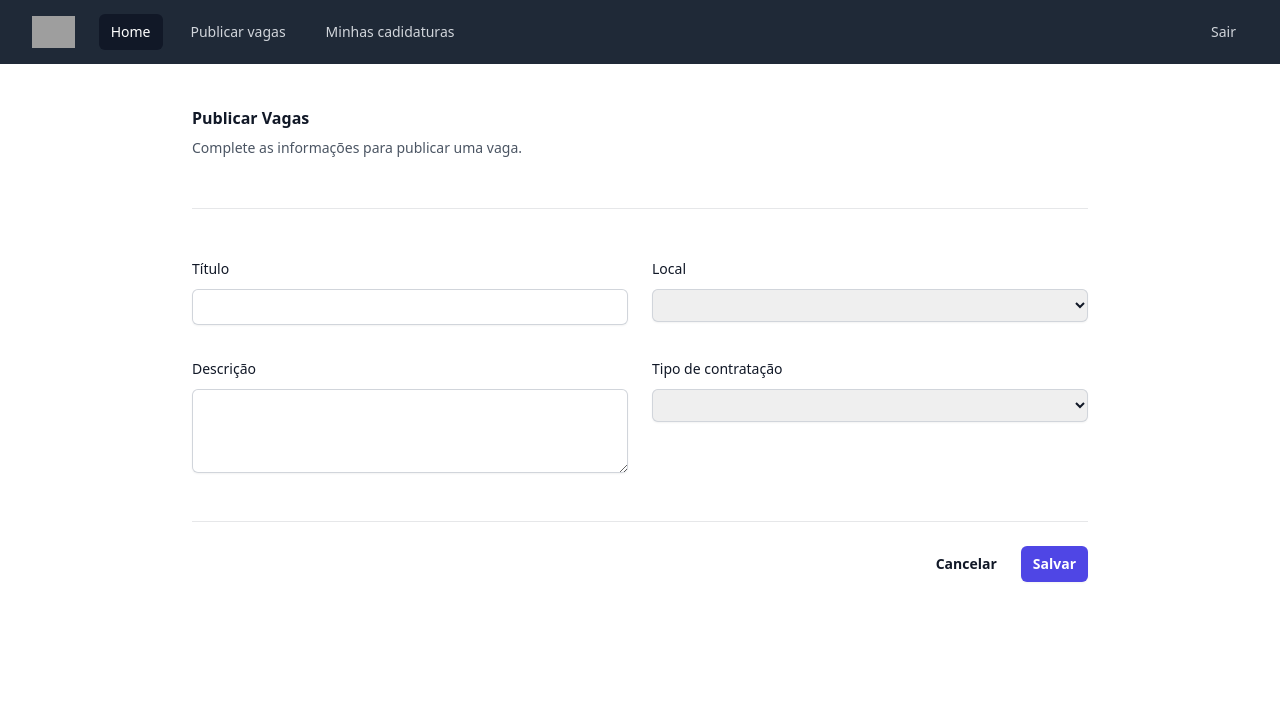
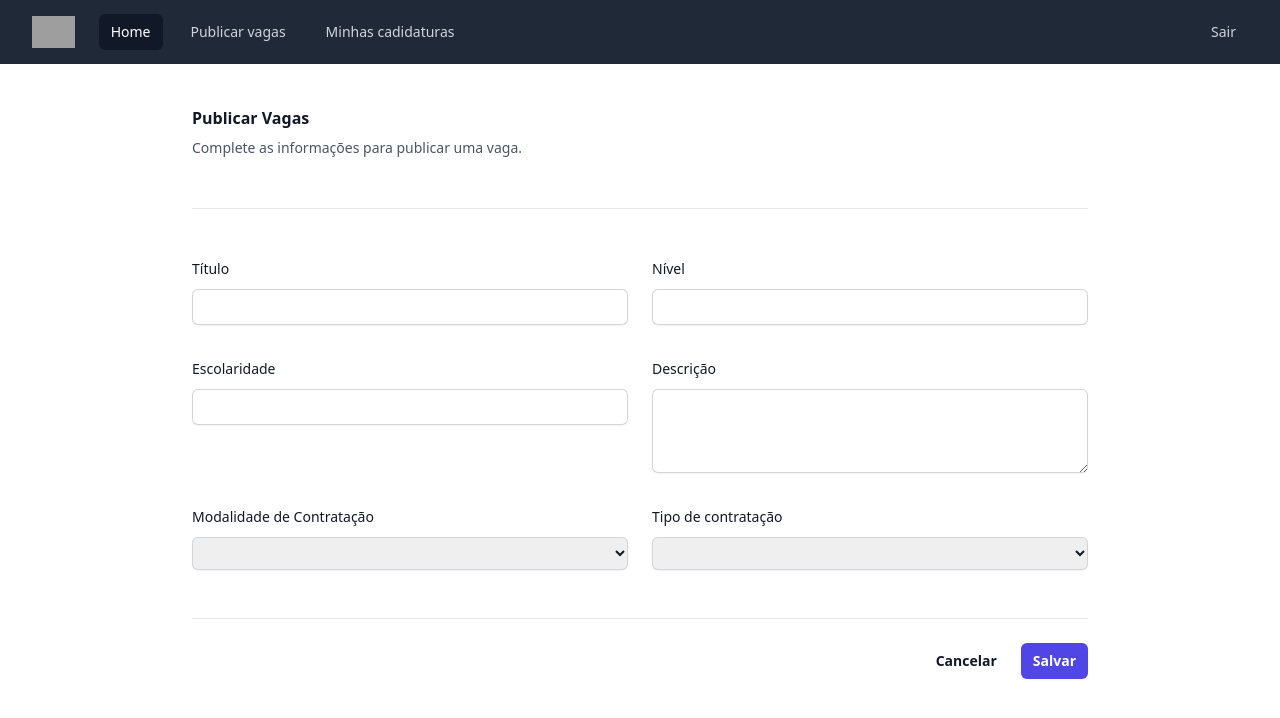
Before and after one commit to brenoRyan77/API-VAGAS-WEB, an Angular app: page /publicar-vagas in a window 1280 px wide. Shown: the top 718 px of the page. Built offline with nearby package versions, Linux system fonts and the light colour scheme; grey boxes are pictures that could not be loaded.

Commit message:
chore: Adicionando mais campos ao formulário de publicação de vagas

```diff
--- a/src/app/components/home/home.component.html
+++ b/src/app/components/home/home.component.html
@@ -8,9 +8,10 @@
 <div class="flex flex-wrap -mx-4 mt-8">
   <div *ngFor="let vaga of vagas" class="w-full sm:w-1/2 md:w-1/3 px-4 mb-4">
     <div class="max-w-md rounded overflow-hidden shadow-lg border">
-      <div class="px-6 py-6"> <!-- Aumentei o valor da margem aqui -->
-        <div class="font-bold text-xl mb-4">{{ vaga.titulo }}</div> <!-- Mais espaço aqui -->
-        <p class="text-gray-700 text-base mb-4">{{ vaga.descricao }}</p> <!-- Mais espaço aqui -->
+      <div class="px-6 py-6">
+        <div class="font-bold text-xl mb-2">{{ vaga.titulo }}</div>
+        <p class="text-gray-700 text-xs mb-4">Data de publicação: {{ vaga.dataPublicacao | date: 'dd/MM/yyyy' }}</p>
+        <p class="text-gray-700 text-base mb-4">{{ vaga.descricao }}</p>
         <div class="flex flex-wrap mt-4">
           <span class="inline-block bg-gray-200 rounded-full px-3 py-1 text-sm font-semibold text-gray-700 mr-2">#{{ vaga.modalidadeVaga }}</span>
           <span class="inline-block bg-gray-200 rounded-full px-3 py-1 text-sm font-semibold text-gray-700">#{{ vaga.tipoVaga }}</span>
--- a/src/app/interfaces/ivaga.ts
+++ b/src/app/interfaces/ivaga.ts
@@ -3,4 +3,6 @@ export interface IVaga {
   descricao: string;
   modalidadeVaga: string;
   tipoVaga: string;
+  nivel: string
+  escolaridade: string
 }
--- a/src/app/views/publicar-vagas/publicar-vagas.component.html
+++ b/src/app/views/publicar-vagas/publicar-vagas.component.html
@@ -16,14 +16,16 @@
           </div>
 
           <div class="sm:col-span-3">
-            <label for="last-name" class="block text-sm font-medium leading-6 text-gray-900">Local</label>
+            <label for="first-name" class="block text-sm font-medium leading-6 text-gray-900">Nível</label>
             <div class="mt-2">
-                <select formControlName="modalidadeVaga" id="country" name="country" autocomplete="country-name" class="block w-full rounded-md border-0 py-1.5 text-gray-900 shadow-sm ring-1 ring-inset ring-gray-300 placeholder:text-gray-400 focus:ring-2 focus:ring-inset focus:ring-indigo-600 sm:text-sm sm:leading-6">
-                    <option value="" disabled selected>Selecione um local</option>
-                    <ng-container *ngFor="let local of modalidadeVaga">
-                        <option [value]="local.value">{{ local.nome }}</option>
-                      </ng-container>
-                </select>
+              <input type="text" formControlName="nivel" name="first-name" id="first-name" autocomplete="given-name" class="block w-full rounded-md border-0 py-1.5 text-gray-900 shadow-sm ring-1 ring-inset ring-gray-300 placeholder:text-gray-400 focus:ring-2 focus:ring-inset focus:ring-indigo-600 sm:text-sm sm:leading-6">
+            </div>
+          </div>
+
+          <div class="sm:col-span-3">
+            <label for="first-name" class="block text-sm font-medium leading-6 text-gray-900">Escolaridade</label>
+            <div class="mt-2">
+              <input type="text" formControlName="escolaridade" name="first-name" id="first-name" autocomplete="given-name" class="block w-full rounded-md border-0 py-1.5 text-gray-900 shadow-sm ring-1 ring-inset ring-gray-300 placeholder:text-gray-400 focus:ring-2 focus:ring-inset focus:ring-indigo-600 sm:text-sm sm:leading-6">
             </div>
           </div>
 
@@ -31,6 +33,18 @@
             <label for="about" class="block text-sm font-medium leading-6 text-gray-900">Descrição</label>
             <div class="mt-2">
               <textarea formControlName="descricao" id="about" name="about" rows="3" class="block w-full rounded-md border-0 py-1.5 text-gray-900 shadow-sm ring-1 ring-inset ring-gray-300 placeholder:text-gray-400 focus:ring-2 focus:ring-inset focus:ring-indigo-600 sm:text-sm sm:leading-6"></textarea>
+            </div>
+          </div>
+
+          <div class="sm:col-span-3">
+            <label for="last-name" class="block text-sm font-medium leading-6 text-gray-900">Modalidade de Contratação</label>
+            <div class="mt-2">
+                <select formControlName="modalidadeVaga" id="country" name="country" autocomplete="country-name" class="block w-full rounded-md border-0 py-1.5 text-gray-900 shadow-sm ring-1 ring-inset ring-gray-300 placeholder:text-gray-400 focus:ring-2 focus:ring-inset focus:ring-indigo-600 sm:text-sm sm:leading-6">
+                    <option value="" disabled selected>Selecione uma modalidade</option>
+                    <ng-container *ngFor="let local of modalidadeVaga">
+                        <option [value]="local.value">{{ local.nome }}</option>
+                      </ng-container>
+                </select>
             </div>
           </div>
 
--- a/src/app/views/publicar-vagas/publicar-vagas.component.ts
+++ b/src/app/views/publicar-vagas/publicar-vagas.component.ts
@@ -47,6 +47,8 @@ export class PublicarVagasComponent implements OnInit {
       descricao: new FormControl(data? data.descricao: null, [Validators.required]),
       modalidadeVaga: new FormControl(data? data.modalidadeVaga: null, [Validators.required]),
       tipoVaga: new FormControl(data? data.tipoVaga: null, [Validators.required]),
+      nivel: new FormControl(data? data.nivel: null, [Validators.required]),
+      escolaridade: new FormControl(data? data.escolaridade: null, [Validators.required]),
     })
   }
 
```
